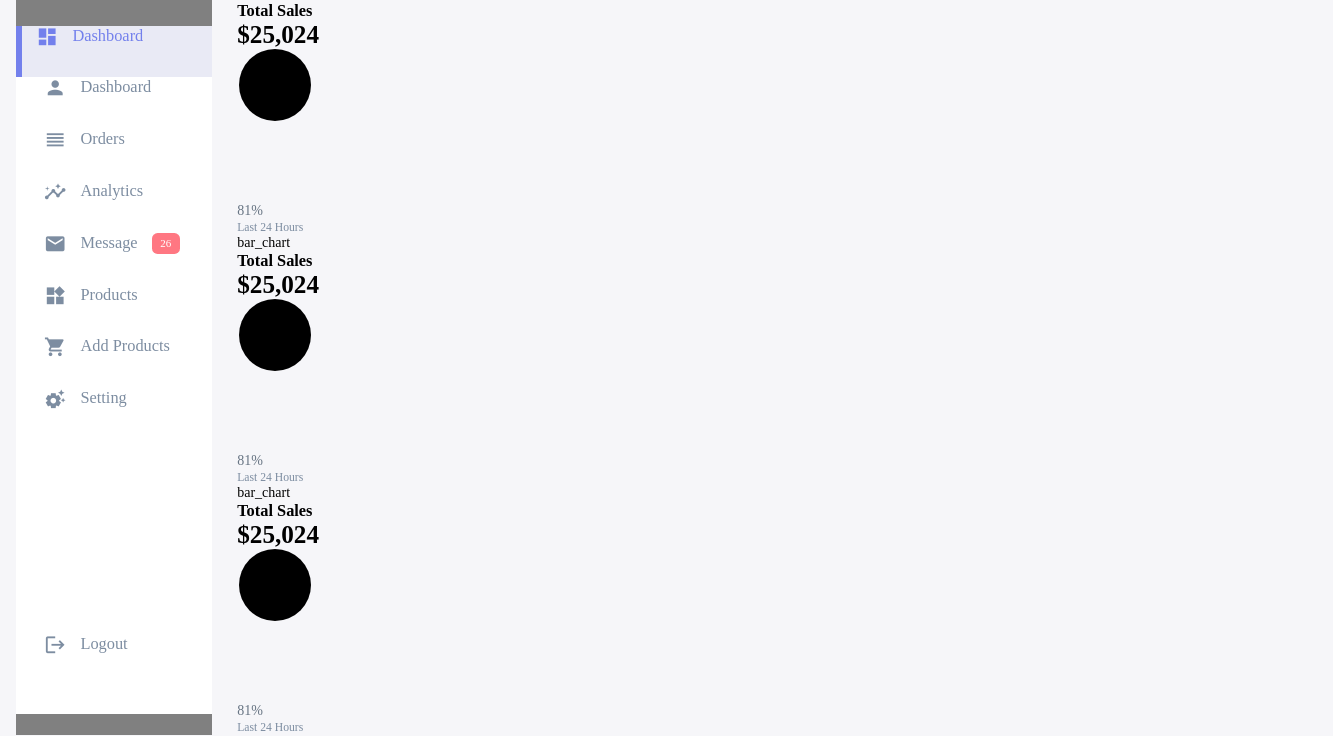
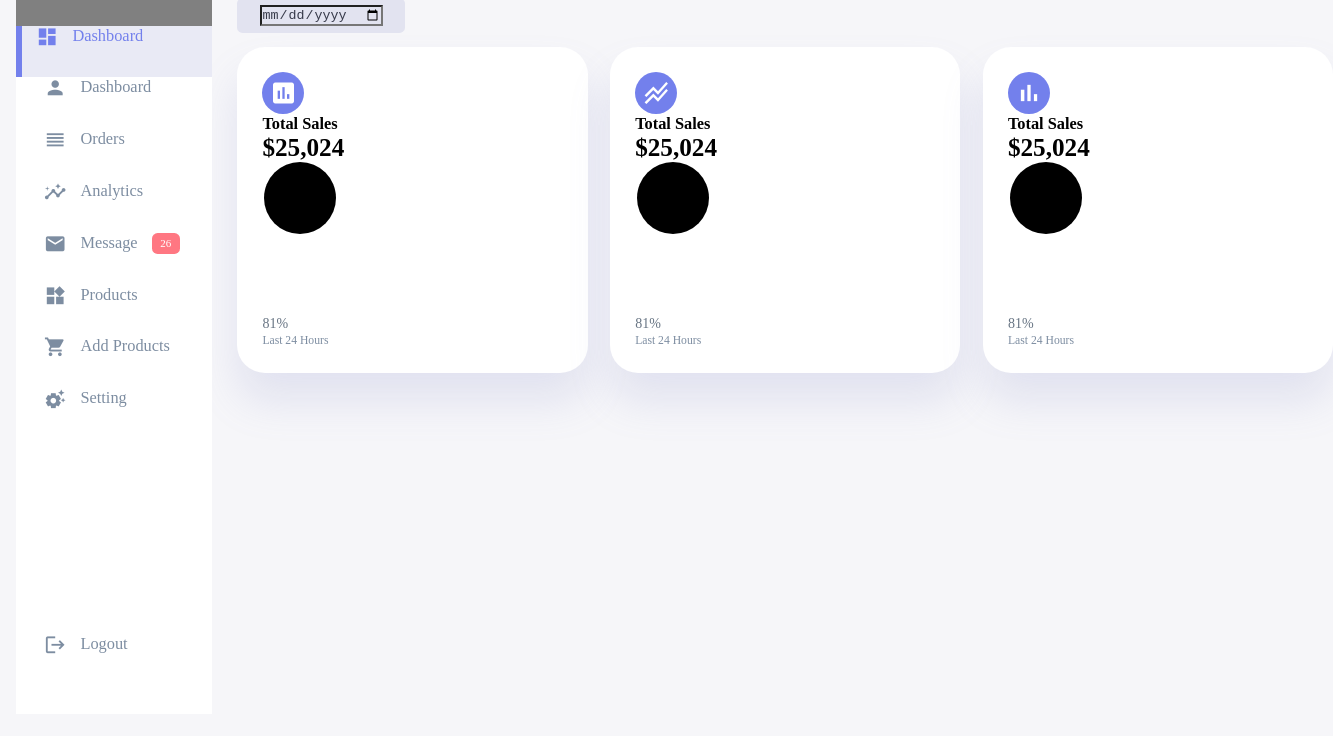
Before and after one commit to fereshteh-dehghani/Admin-Dashboard, a plain HTML site: page index.html in a window 1280 px wide. Shown: the part 64-800 px from the top of the page, 1333 px wide, since content can reach past the window. Drawn offline with Linux system fonts and the light colour scheme.

Commit message:
main css

```diff
--- a/index.html
+++ b/index.html
@@ -96,9 +96,9 @@
     <div class="date">
     <input type="date">
     </div><!--END OF DATE-->
-    <section class="insightes">
+    <section class="insights">
         <div class="sales">
-            <span class="material-icons-outlined">
+            <span class="material-icons">
                 assessment
                 </span>
 <div class="middle">
@@ -122,8 +122,8 @@
         </div><!-- *END OF Sales* -->
 <!--+++++++++++++++++++++++++++ _ EXPENSES  _+++++++++++++++++++++++++++++ -->
 <div class="expenses">
-    <span class="material-icons-outlined">
-        bar_chart
+    <span class="material-icons">
+        stacked_line_chart
         </span>
     <div class="middle">
         <div class="left">
@@ -146,7 +146,7 @@
             </div><!-- *END OF Expenses* -->
             <!--+++++++++++++++++++++++++++ _ INCOME  _+++++++++++++++++++++++++++++ -->
 <div class="income">
-    <span class="material-icons-outlined">
+    <span class="material-icons">
         bar_chart
         </span>
     <div class="middle">
--- a/main.css
+++ b/main.css
@@ -182,3 +182,40 @@ aside .sidebar .message-count{
     border-radius: var(--border-radius-1);
 }
 /* ==============================MAIN================================ */
+main{
+    margin-top: 1.4rem;
+}
+main .date{
+    display: inline-block;
+    background: var(--color-light);
+    border-radius: var(--border-radius-1);
+    margin-top: 1rem;
+    padding: 0.5rem 1.6rem;
+}
+main .date input[type='date']{
+    background: transparent;
+    color: var(--color-dark);
+}
+main .insights{
+    display: grid;
+    grid-template-columns: repeat(3,1fr);
+    gap: 1.6rem;
+}
+main .insights>div{
+    background: var(--color-white);
+    padding: var(--card-padding);
+    border-radius: var(--color-border-radius);
+    margin-top: 1rem;
+    box-shadow: var(--box-shadow);
+}
+main .insights>div:hover{
+ box-shadow: none;
+}
+main .insights>div span{
+    background: var(--color-primary);
+    padding: 0.5rem;
+    border-radius: 50%;
+    color: var(--color-white);
+    font-size: 2rem;
+
+}
```
